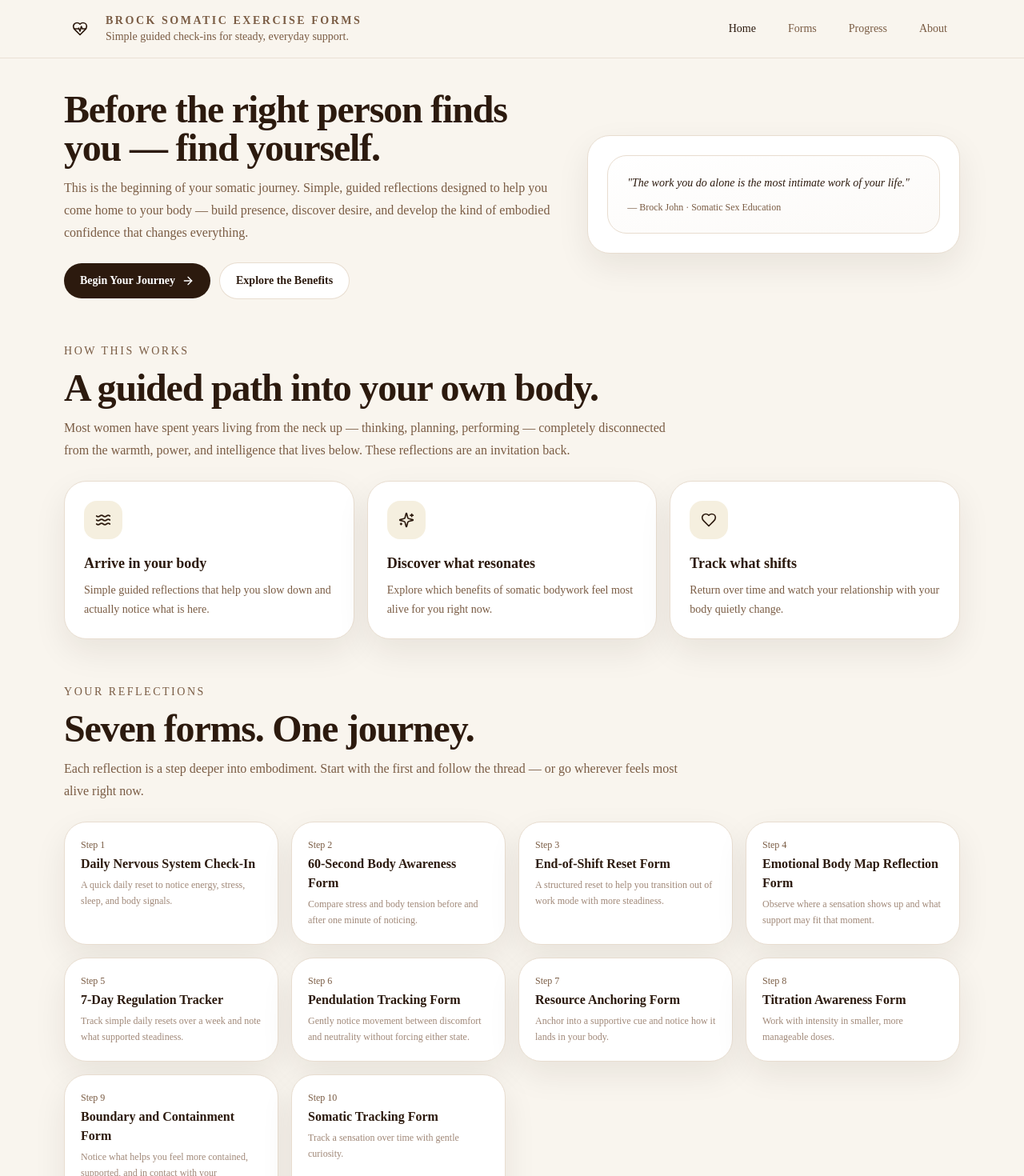
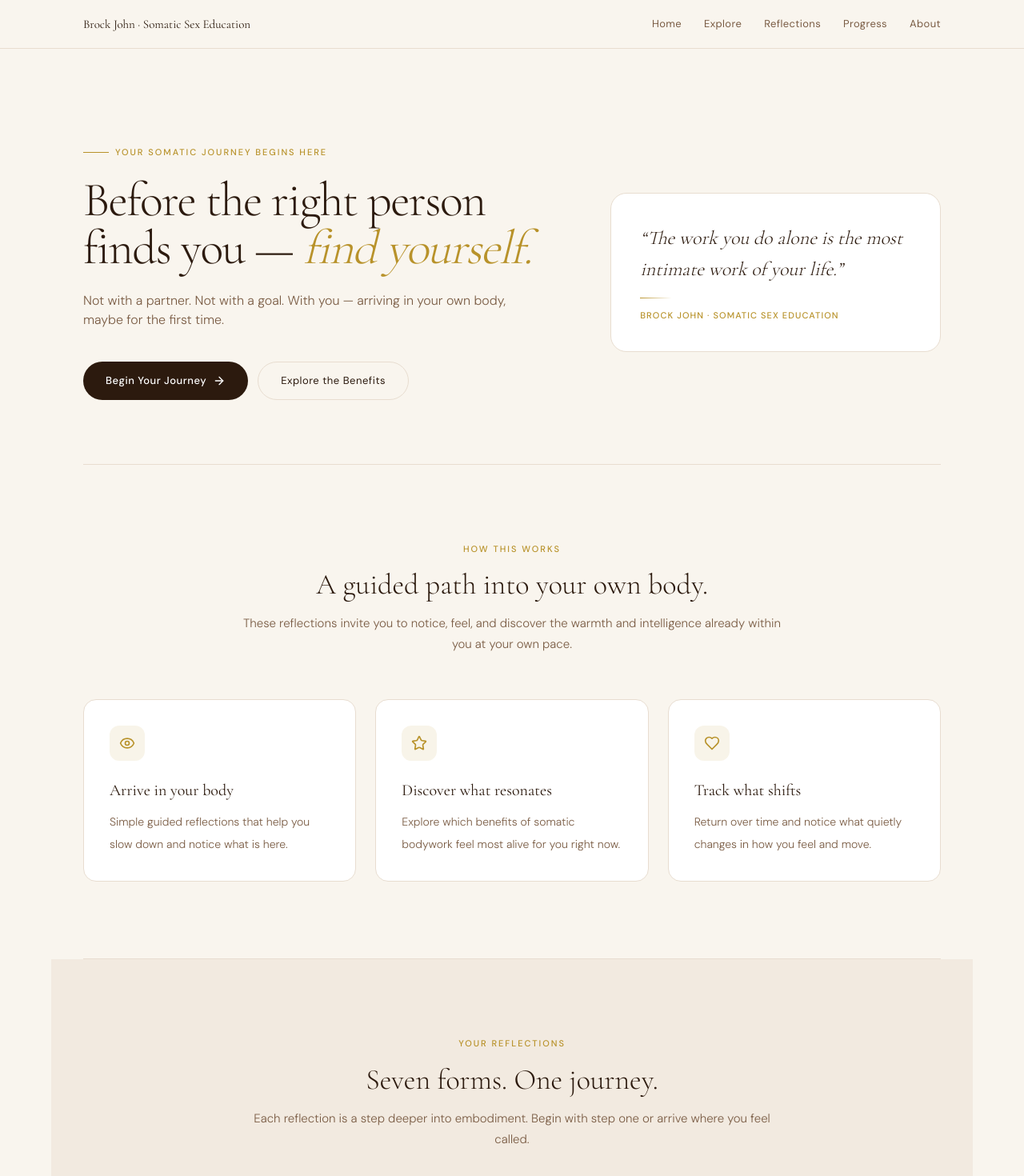
Before and after one commit to hypnovala/fbo-student-onboarding, a Next.js app: page / in a window 1280 px wide. Shown: the top 1470 px of the page at 80% size. Built offline with nearby package versions, Linux system fonts and the light colour scheme.

Commit message:
Redesign app shell and home page to match FBO preview

```diff
--- a/app/globals.css
+++ b/app/globals.css
@@ -6,18 +6,18 @@
   color-scheme: light;
 }
 
-html {
-  scroll-behavior: smooth;
-}
+html { scroll-behavior: smooth; }
 
 body {
   @apply bg-canvas text-ink antialiased;
+  font-family: var(--font-sans), system-ui, sans-serif;
+  line-height: 1.7;
 }
 
-* {
-  @apply border-mist;
-}
+* { @apply border-mist; }
+
+.serif { font-family: var(--font-serif), Georgia, serif; }
 
 ::selection {
-  @apply bg-sky/40 text-ink;
+  @apply bg-secondary/40 text-ink;
 }
--- a/app/layout.tsx
+++ b/app/layout.tsx
@@ -1,8 +1,22 @@
 import type { Metadata } from 'next';
 import type { ReactNode } from 'react';
+import { Cormorant_Garamond, DM_Sans } from 'next/font/google';
 import './globals.css';
 import { SiteShell } from '@/components/layout/SiteShell';
 import { siteTheme } from '@/lib/theme';
+
+const serif = Cormorant_Garamond({
+  subsets: ['latin'],
+  variable: '--font-serif',
+  weight: ['300', '400', '500'],
+  style: ['normal', 'italic'],
+});
+
+const sans = DM_Sans({
+  subsets: ['latin'],
+  variable: '--font-sans',
+  weight: ['300', '400', '500'],
+});
 
 export const metadata: Metadata = {
   title: {
@@ -14,7 +28,7 @@ export const metadata: Metadata = {
 
 export default function RootLayout({ children }: Readonly<{ children: ReactNode }>) {
   return (
-    <html lang="en">
+    <html lang="en" className={`${serif.variable} ${sans.variable}`}>
       <body>
         <SiteShell>{children}</SiteShell>
       </body>
--- a/app/page.tsx
+++ b/app/page.tsx
@@ -1,92 +1,81 @@
 import Link from 'next/link';
-import { ArrowRight, Sparkles, Waves, Heart } from 'lucide-react';
-import { formDefinitions } from '@/data/forms';
-import { Card } from '@/components/ui/Card';
-import { SectionIntro } from '@/components/ui/SectionIntro';
+import { ArrowRight, Eye, Heart, Star } from 'lucide-react';
 
-const features = [
-  {
-    title: 'Arrive in your body',
-    description: 'Simple guided reflections that help you slow down and actually notice what is here.',
-    icon: Waves,
-  },
-  {
-    title: 'Discover what resonates',
-    description: 'Explore which benefits of somatic bodywork feel most alive for you right now.',
-    icon: Sparkles,
-  },
-  {
-    title: 'Track what shifts',
-    description: 'Return over time and watch your relationship with your body quietly change.',
-    icon: Heart,
-  },
+const forms = [
+  ['Welcome to Your Body', 'Your first arrival — no right answers, only noticing.'],
+  ['Pleasure & Aliveness Map', 'Where do you feel alive? Where have you gone quiet?'],
+  ['Sensation Vocabulary Builder', 'Learn to feel before you label.'],
+  ['Desire Discovery', 'What do you actually want — not what you think you should?'],
+  ['Know Your Nervous System', 'Notice regulated, activated, or shut down states with care.'],
+  ['Benefits That Resonate', 'Which doors feel most alive for you right now?'],
+  ['Embodied Confidence Check-In', 'Return here often and notice the shifts you are discovering.'],
 ];
 
 export default function HomePage() {
   return (
-    <div className="space-y-14">
-      <section className="grid gap-6 lg:grid-cols-[1.15fr_0.85fr] lg:items-center">
-        <div className="space-y-6">
-          <SectionIntro
-            titleAs="h1"
-            title="Before the right person finds you — find yourself."
-            description="This is the beginning of your somatic journey. Simple, guided reflections designed to help you come home to your body — build presence, discover desire, and develop the kind of embodied confidence that changes everything."
-          />
-          <div className="flex flex-col gap-3 sm:flex-row">
-            <Link href="/forms" className="inline-flex items-center justify-center rounded-full bg-ink px-5 py-3 text-sm font-semibold text-white transition hover:opacity-95 focus-visible:outline-none focus-visible:ring-2 focus-visible:ring-sky focus-visible:ring-offset-2">
-              Begin Your Journey <ArrowRight className="ml-2 h-4 w-4" />
-            </Link>
-            <Link href="/explore" className="inline-flex items-center justify-center rounded-full bg-white px-5 py-3 text-sm font-semibold text-ink ring-1 ring-mist transition hover:bg-canvas focus-visible:outline-none focus-visible:ring-2 focus-visible:ring-sky focus-visible:ring-offset-2">
-              Explore the Benefits
-            </Link>
+    <div className="space-y-0">
+      <section>
+        <div className="grid gap-10 py-10 lg:grid-cols-[1.2fr_0.8fr] lg:items-center lg:py-20">
+          <div>
+            <p className="mb-5 flex items-center gap-2 text-[11px] font-medium uppercase tracking-[0.18em] text-primary before:block before:h-px before:w-8 before:bg-primary">Your somatic journey begins here</p>
+            <h1 className="serif mb-6 text-4xl font-light leading-[1.18] tracking-tight md:text-6xl">Before the right person finds you — <em className="text-primary">find yourself.</em></h1>
+            <p className="mb-10 max-w-xl text-base font-light text-stone">Not with a partner. Not with a goal. With you — arriving in your own body, maybe for the first time.</p>
+            <div className="flex flex-wrap gap-3">
+              <Link href="#forms" className="inline-flex items-center gap-2 rounded-full bg-ink px-7 py-3 text-[13px] font-medium tracking-[0.04em] text-white">Begin Your Journey <ArrowRight className="h-4 w-4" /></Link>
+              <Link href="#explore" className="inline-flex items-center rounded-full border border-mist px-7 py-3 text-[13px] tracking-[0.04em] text-ink">Explore the Benefits</Link>
+            </div>
           </div>
-        </div>
-
-        <Card className="p-6">
-          <div className="rounded-[24px] border border-mist bg-gradient-to-br from-white to-warm/25 p-6">
-            <p className="text-sm font-medium text-ink italic">
-              "The work you do alone is the most intimate work of your life."
-            </p>
-            <p className="mt-3 text-xs text-stone">— Brock John · Somatic Sex Education</p>
-          </div>
-        </Card>
-      </section>
-
-      <section className="space-y-6">
-        <SectionIntro
-          eyebrow="How this works"
-          title="A guided path into your own body."
-          description="Most women have spent years living from the neck up — thinking, planning, performing — completely disconnected from the warmth, power, and intelligence that lives below. These reflections are an invitation back."
-        />
-        <div className="grid gap-4 md:grid-cols-3">
-          {features.map((feature) => {
-            const Icon = feature.icon;
-            return (
-              <Card key={feature.title} className="p-6">
-                <div className="mb-4 flex h-12 w-12 items-center justify-center rounded-2xl bg-sky/15 text-ink">
-                  <Icon className="h-5 w-5" />
-                </div>
-                <h3 className="text-lg font-semibold text-ink">{feature.title}</h3>
-                <p className="mt-2 text-sm leading-6 text-stone">{feature.description}</p>
-              </Card>
-            );
-          })}
+          <aside className="relative overflow-hidden rounded-[20px] border border-mist bg-card p-9">
+            <blockquote className="serif relative z-10 mb-4 text-2xl font-light italic leading-relaxed">“The work you do alone is the most intimate work of your life.”</blockquote>
+            <div className="mb-3 h-px w-10 bg-gradient-to-r from-primary to-transparent" />
+            <p className="text-[11px] font-medium uppercase tracking-[0.1em] text-primary">Brock John · Somatic Sex Education</p>
+          </aside>
         </div>
       </section>
 
-      <section className="space-y-6">
-        <SectionIntro
-          eyebrow="Your reflections"
-          title="Seven forms. One journey."
-          description="Each reflection is a step deeper into embodiment. Start with the first and follow the thread — or go wherever feels most alive right now."
-        />
+      <div className="h-px bg-mist" />
+
+      <section id="explore" className="py-16 md:py-24">
+        <div className="mx-auto mb-14 max-w-2xl text-center">
+          <span className="mb-4 block text-[11px] font-medium uppercase tracking-[0.18em] text-primary">How this works</span>
+          <h2 className="serif mb-4 text-4xl font-light">A guided path into your own body.</h2>
+          <p className="text-[15px] font-light text-stone">These reflections invite you to notice, feel, and discover the warmth and intelligence already within you at your own pace.</p>
+        </div>
+        <div className="grid gap-6 md:grid-cols-3">
+          <article className="rounded-2xl border border-mist bg-card p-8">
+            <div className="mb-5 flex h-11 w-11 items-center justify-center rounded-xl bg-primary/10 text-primary"><Eye className="h-5 w-5" /></div>
+            <h3 className="serif text-[20px] text-ink">Arrive in your body</h3>
+            <p className="mt-2 text-sm font-light leading-7 text-stone">Simple guided reflections that help you slow down and notice what is here.</p>
+          </article>
+          <article className="rounded-2xl border border-mist bg-card p-8">
+            <div className="mb-5 flex h-11 w-11 items-center justify-center rounded-xl bg-primary/10 text-primary"><Star className="h-5 w-5" /></div>
+            <h3 className="serif text-[20px] text-ink">Discover what resonates</h3>
+            <p className="mt-2 text-sm font-light leading-7 text-stone">Explore which benefits of somatic bodywork feel most alive for you right now.</p>
+          </article>
+          <article className="rounded-2xl border border-mist bg-card p-8">
+            <div className="mb-5 flex h-11 w-11 items-center justify-center rounded-xl bg-primary/10 text-primary"><Heart className="h-5 w-5" /></div>
+            <h3 className="serif text-[20px] text-ink">Track what shifts</h3>
+            <p className="mt-2 text-sm font-light leading-7 text-stone">Return over time and notice what quietly changes in how you feel and move.</p>
+          </article>
+        </div>
+      </section>
+
+      <div className="h-px bg-mist" />
+
+      <section id="forms" className="-mx-4 bg-warm px-4 py-16 md:-mx-10 md:px-10 md:py-24">
+        <div className="mx-auto mb-12 max-w-2xl text-center">
+          <span className="mb-4 block text-[11px] font-medium uppercase tracking-[0.18em] text-primary">Your reflections</span>
+          <h2 className="serif mb-4 text-4xl font-light">Seven forms. One journey.</h2>
+          <p className="text-[15px] font-light text-stone">Each reflection is a step deeper into embodiment. Begin with step one or arrive where you feel called.</p>
+        </div>
         <div className="grid gap-4 md:grid-cols-2 xl:grid-cols-4">
-          {formDefinitions.map((form, i) => (
-            <Card key={form.slug} className="p-5">
-              <p className="mb-1 text-xs font-medium text-stone">Step {i + 1}</p>
-              <h3 className="text-base font-semibold text-ink">{form.title}</h3>
-              <p className="mt-1 text-xs text-muted leading-5">{form.summary}</p>
-            </Card>
+          {forms.map(([title, summary], index) => (
+            <Link href="/forms" key={title} className="relative rounded-2xl border border-mist bg-card p-6 transition hover:-translate-y-0.5 hover:border-secondary hover:shadow-calm">
+              <p className="mb-2 text-[10px] font-medium uppercase tracking-[0.14em] text-primary">Step {String(index + 1).padStart(2, '0')}</p>
+              <h3 className="serif text-[17px] leading-snug text-ink">{title}</h3>
+              <p className="mt-2 pr-8 text-xs font-light leading-6 text-muted">{summary}</p>
+              <span className="absolute bottom-5 right-5 rounded-full bg-warm p-1.5 text-primary"><ArrowRight className="h-3.5 w-3.5" /></span>
+            </Link>
           ))}
         </div>
       </section>
--- a/components/layout/Footer.tsx
+++ b/components/layout/Footer.tsx
@@ -2,10 +2,10 @@ import { Container } from './Container';
 
 export function Footer() {
   return (
-    <footer className="border-t border-mist/80 bg-white/60 py-6 text-sm text-stone">
-      <Container className="flex flex-col gap-2 text-center md:flex-row md:items-center md:justify-between md:text-left">
-        <p>Brock Somatic Exercise Forms</p>
+    <footer className="border-t border-mist bg-canvas py-8 text-xs text-muted">
+      <Container className="flex flex-col-reverse gap-2 px-4 md:flex-row md:items-center md:justify-between md:px-10">
         <p>Education only. Not medical advice.</p>
+        <p className="serif text-[13px] text-stone">Brock John · Somatic Sex Education · FBO Course 2026</p>
       </Container>
     </footer>
   );
--- a/components/layout/Header.tsx
+++ b/components/layout/Header.tsx
@@ -2,38 +2,29 @@
 
 import Link from 'next/link';
 import { usePathname } from 'next/navigation';
-import { HeartPulse } from 'lucide-react';
 import { Container } from './Container';
 import { cn } from '@/lib/utils';
-import { primaryNavigation, siteTheme } from '@/lib/theme';
+
+const links = [
+  { href: '/', label: 'Home' },
+  { href: '/#explore', label: 'Explore' },
+  { href: '/forms', label: 'Reflections' },
+  { href: '/progress', label: 'Progress' },
+  { href: '/about', label: 'About' },
+];
 
 export function Header() {
   const pathname = usePathname();
 
   return (
-    <header className="sticky top-0 z-30 border-b border-mist/80 bg-canvas/95 backdrop-blur">
-      <Container className="flex items-center justify-between py-4">
-        <Link href="/" className="flex items-center gap-3 text-ink">
-          <span className="flex h-10 w-10 items-center justify-center rounded-2xl bg-sage/20 text-sage">
-            <HeartPulse className="h-5 w-5" />
-          </span>
-          <div>
-            <p className="text-sm font-semibold uppercase tracking-[0.18em] text-stone">{siteTheme.name}</p>
-            <p className="text-sm text-stone">{siteTheme.tagline}</p>
-          </div>
-        </Link>
-        <nav className="hidden gap-2 md:flex">
-          {primaryNavigation.map((link) => {
-            const active = pathname === link.href || (link.href !== '/' && pathname.startsWith(link.href));
+    <header className="sticky top-0 z-30 border-b border-mist bg-canvas/90 backdrop-blur">
+      <Container className="flex h-[60px] items-center justify-between px-4 md:px-10">
+        <Link href="/" className="serif text-sm text-ink md:text-[15px]">Brock John · Somatic Sex Education</Link>
+        <nav className="hidden gap-7 md:flex">
+          {links.map((link) => {
+            const active = link.href === '/' ? pathname === '/' : pathname.startsWith(link.href.replace('/#explore', '/'));
             return (
-              <Link
-                key={link.href}
-                href={link.href}
-                className={cn(
-                  'rounded-full px-4 py-2 text-sm font-medium transition',
-                  active ? 'bg-sage/15 text-ink' : 'text-stone hover:bg-white hover:text-ink',
-                )}
-              >
+              <Link key={link.href} href={link.href} className={cn('text-[13px] tracking-[0.03em] text-stone transition hover:text-ink', active && 'text-ink')}>
                 {link.label}
               </Link>
             );
--- a/components/layout/SiteShell.tsx
+++ b/components/layout/SiteShell.tsx
@@ -8,7 +8,7 @@ export function SiteShell({ children }: { children: ReactNode }) {
   return (
     <div className="min-h-screen bg-canvas text-ink">
       <Header />
-      <Container className="pb-32 pt-8 md:pb-12 md:pt-10">
+      <Container className="px-4 pb-32 pt-6 md:px-10 md:pb-12 md:pt-10">
         <main>{children}</main>
       </Container>
       <Footer />
--- a/lib/theme.ts
+++ b/lib/theme.ts
@@ -1,23 +1,14 @@
 export const siteTheme = {
-  name: 'Brock Somatic Exercise Forms',
-  tagline: 'Simple guided check-ins for steady, everyday support.',
+  name: 'FBO Student Onboarding',
+  tagline: 'Brock John · Somatic Sex Education',
   description:
-    'A calm, mobile-first website with reusable somatic exercise forms, printable summaries, and local progress tracking.',
-  colors: {
-    canvas: '#F7F5F1',
-    card: '#FFFFFF',
-    ink: '#24313A',
-    muted: '#61707A',
-    primary: '#7FA3A3',
-    secondary: '#A9B8C2',
-    border: '#DCE3E3',
-    warm: '#D8CBBE',
-  },
+    'A warm, mobile-first journey of embodied reflections with local progress tracking and printable summaries.',
 } as const;
 
 export const primaryNavigation = [
   { href: '/', label: 'Home' },
-  { href: '/forms', label: 'Forms' },
+  { href: '/#explore', label: 'Explore' },
+  { href: '/forms', label: 'Reflections' },
   { href: '/progress', label: 'Progress' },
   { href: '/about', label: 'About' },
 ] as const;
```
Also changed, not shown: vercel.json (added).
